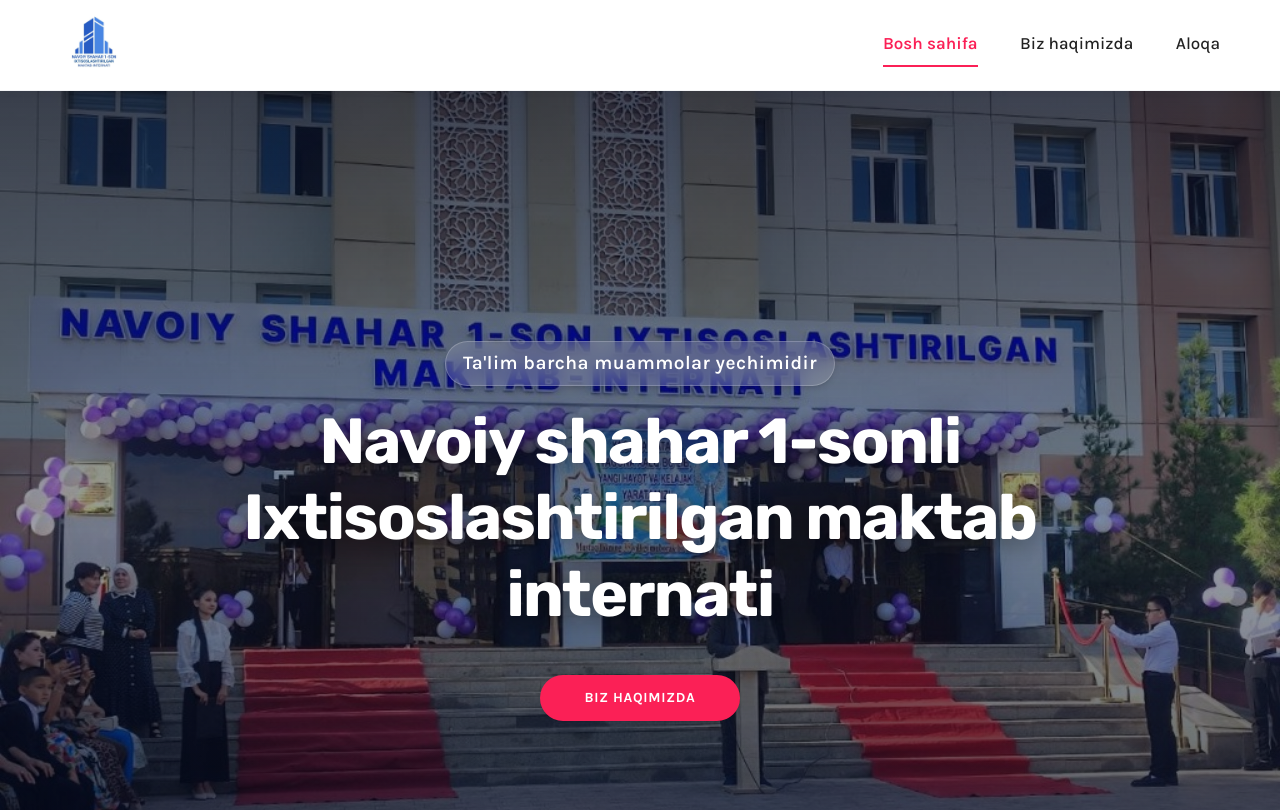
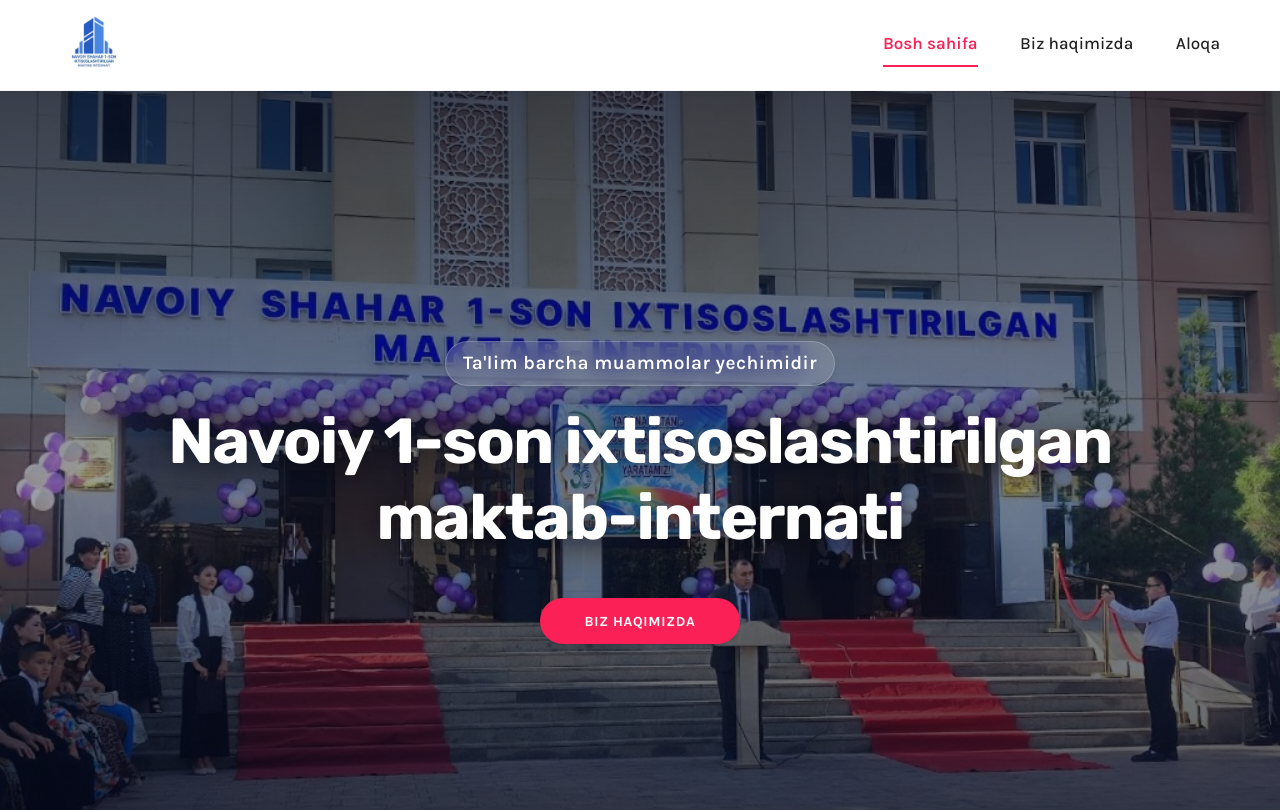
Before and after one commit to k-obloberdiyev/nsimi-website, a React (Vite) app: page / in a window 1280 px wide. Shown: the top 810 px of the page. Built offline with nearby package versions, Linux system fonts and the light colour scheme.

Commit message:
feat: change school name to Navoiy 1-son ixtisoslashtirilgan maktab-internati

```diff
--- a/index.html
+++ b/index.html
@@ -4,8 +4,8 @@
     <meta charset="UTF-8" />
     <link rel="icon" type="image/png" href="/images/logo.png" />
     <meta name="viewport" content="width=device-width, initial-scale=1.0" />
-    <title>Navoiy shahar 1-sonli Ixtisoslashtirilgan maktab internati</title>
-    <meta name="description" content="Navoiy shahar 1-sonli Ixtisoslashtirilgan maktab internati rasmiy veb-sayti" />
+    <title>Navoiy 1-son ixtisoslashtirilgan maktab-internati</title>
+    <meta name="description" content="Navoiy 1-son ixtisoslashtirilgan maktab-internati rasmiy veb-sayti" />
     <link rel="preconnect" href="https://fonts.googleapis.com">
     <link rel="preconnect" href="https://fonts.gstatic.com" crossorigin>
     <link href="https://fonts.googleapis.com/css2?family=Karla:ital,wght@0,300..800;1,300..800&family=Rubik:ital,wght@0,300..900;1,300..900&display=swap" rel="stylesheet">
--- a/src/components/home/HeroSection.tsx
+++ b/src/components/home/HeroSection.tsx
@@ -22,7 +22,7 @@ export const HeroSection: React.FC = () => {
 
         {/* Main H1 Title */}
         <h1 className="text-white font-bold text-3xl sm:text-4xl md:text-5xl lg:text-6xl tracking-tight leading-[1.2] max-w-4xl mb-8 sm:mb-10 drop-shadow-[0_4px_16px_rgba(0,0,0,0.6)] animate-in fade-in slide-in-from-bottom-4 duration-700">
-          Navoiy shahar 1-sonli Ixtisoslashtirilgan maktab internati
+          Navoiy 1-son ixtisoslashtirilgan maktab-internati
         </h1>
 
         {/* CTA Button */}
--- a/src/components/layout/Footer.tsx
+++ b/src/components/layout/Footer.tsx
@@ -5,7 +5,7 @@ export const Footer: React.FC = () => {
     <footer className="bg-[#191919] text-[#d3d3d3] py-7 border-t border-neutral-800">
       <div className="site-container flex flex-col md:flex-row items-center justify-center text-center">
         <p className="text-[15px] md:text-[16px] tracking-wide text-[#d3d3d3]">
-          Copyright © 2026 Navoiy shahar 1-sonli Ixtisoslashtirilgan maktab internati
+          Copyright © 2026 Navoiy 1-son ixtisoslashtirilgan maktab-internati
         </p>
       </div>
     </footer>
--- a/src/components/layout/Header.tsx
+++ b/src/components/layout/Header.tsx
@@ -26,11 +26,11 @@ export const Header: React.FC = () => {
           <Link
             to="/"
             className="flex items-center gap-3 group focus:outline-none"
-            aria-label="Navoiy shahar 1-sonli Ixtisoslashtirilgan maktab internati"
+            aria-label="Navoiy 1-son ixtisoslashtirilgan maktab-internati"
           >
             <img
               src="/images/logo.png"
-              alt="Navoiy shahar 1-sonli Ixtisoslashtirilgan maktab internati"
+              alt="Navoiy 1-son ixtisoslashtirilgan maktab-internati"
               className="w-[55px] h-[55px] md:w-[68px] md:h-[68px] object-contain rounded-md transition-transform group-hover:scale-105"
             />
           </Link>
--- a/src/data/newsData.ts
+++ b/src/data/newsData.ts
@@ -14,9 +14,9 @@ export const newsArticles: NewsItem[] = [
     "slug": "bizning-shunday-oquvchilarimiz-bor",
     "title": "Bizning shunday o'quvchilarimiz bor",
     "date": "November 29, 2022",
-    "excerpt": "Navoiy shahar 1-sonli Ixtisoslashtirilgan maktab internatining 4 nafar oʻquvchisi Xalqaro fan olimpiadalari saralash bosqichidan muvaffaqiyatli oʻtib, keyingi bosqichga yoʻllanmani q...",
+    "excerpt": "Navoiy 1-son ixtisoslashtirilgan maktab-internatining 4 nafar oʻquvchisi Xalqaro fan olimpiadalari saralash bosqichidan muvaffaqiyatli oʻtib, keyingi bosqichga yoʻllanmani q...",
     "paragraphs": [
-      "Navoiy shahar 1-sonli Ixtisoslashtirilgan maktab internatining 4 nafar oʻquvchisi Xalqaro fan olimpiadalari saralash bosqichidan muvaffaqiyatli oʻtib, keyingi bosqichga yoʻllanmani qoʻlga kiritishdi. Oʻquvchilarimizga keyingi bosqichlarda omad tilab qolamiz."
+      "Navoiy 1-son ixtisoslashtirilgan maktab-internatining 4 nafar oʻquvchisi Xalqaro fan olimpiadalari saralash bosqichidan muvaffaqiyatli oʻtib, keyingi bosqichga yoʻllanmani qoʻlga kiritishdi. Oʻquvchilarimizga keyingi bosqichlarda omad tilab qolamiz."
     ],
     "images": [
       "/images/photo_2022-11-08_15-05-21-1.jpg"
@@ -29,7 +29,7 @@ export const newsArticles: NewsItem[] = [
     "date": "November 8, 2022",
     "excerpt": "2022-yil 6-noyabr kuni Toshkent shahridagi Inha universitetida Janubiy Koreya Respublikasining INHA universiteti bilan hamkorlikda matematika va fizika fanlari boʻyicha oʻtkazilgan...",
     "paragraphs": [
-      "2022-yil 6-noyabr kuni Toshkent shahridagi Inha universitetida Janubiy Koreya Respublikasining INHA universiteti bilan hamkorlikda matematika va fizika fanlari boʻyicha oʻtkazilgan olimpiadada Navoiy shahar 1-sonli Ixtisoslashtirilgan maktab internatining 2 nafar 11-sinf oʻquvchisi &#8211; Xolmirzayev Temur va Ikromova Shaxnoza gʻoliblikni qoʻlga kiritib INHA Universitetining taʼlim granti sohibiga aylanishdi."
+      "2022-yil 6-noyabr kuni Toshkent shahridagi Inha universitetida Janubiy Koreya Respublikasining INHA universiteti bilan hamkorlikda matematika va fizika fanlari boʻyicha oʻtkazilgan olimpiadada Navoiy 1-son ixtisoslashtirilgan maktab-internatining 2 nafar 11-sinf oʻquvchisi &#8211; Xolmirzayev Temur va Ikromova Shaxnoza gʻoliblikni qoʻlga kiritib INHA Universitetining taʼlim granti sohibiga aylanishdi."
     ],
     "images": [
       "/images/photo_2022-11-08_15-05-21-2.jpg",
@@ -63,9 +63,9 @@ export const newsArticles: NewsItem[] = [
     "slug": "viloyat-olimpiadasi",
     "title": "Viloyat olimpiadasi",
     "date": "November 4, 2022",
-    "excerpt": "Prezident ta'lim muassasalari agentligi tizimidagi Navoiy shahar 1-sonli Ixtisoslashtirilgan maktab internatining 6 nafar 9-sinf o'quvchilari Respublika fan olimpiadasining III bosqi...",
+    "excerpt": "Prezident ta'lim muassasalari agentligi tizimidagi Navoiy 1-son ixtisoslashtirilgan maktab-internatining 6 nafar 9-sinf o'quvchilari Respublika fan olimpiadasining III bosqi...",
     "paragraphs": [
-      "Prezident ta'lim muassasalari agentligi tizimidagi Navoiy shahar 1-sonli Ixtisoslashtirilgan maktab internatining 6 nafar 9-sinf o'quvchilari Respublika fan olimpiadasining III bosqichi (viloyat) da g'oliblikni qo'lga kiritishdi. Ushbu o'quvchilarimizning ustozlari va ota-onalariga o'z minnatdorchiligimizni bildiramiz. O'quvchilarimizga esa keyingi bosqichlarda omad tilab qolamiz."
+      "Prezident ta'lim muassasalari agentligi tizimidagi Navoiy 1-son ixtisoslashtirilgan maktab-internatining 6 nafar 9-sinf o'quvchilari Respublika fan olimpiadasining III bosqichi (viloyat) da g'oliblikni qo'lga kiritishdi. Ushbu o'quvchilarimizning ustozlari va ota-onalariga o'z minnatdorchiligimizni bildiramiz. O'quvchilarimizga esa keyingi bosqichlarda omad tilab qolamiz."
     ],
     "images": [
       "/images/2.jpg"
@@ -76,9 +76,9 @@ export const newsArticles: NewsItem[] = [
     "slug": "respublika-olimpiadasi",
     "title": "Respublika olimpiadasi",
     "date": "June 11, 2022",
-    "excerpt": "Bugun bo'lib o'tgan biologiya fanidan Respublika fan olimpiadasida bizning Navoiy shahar 1-sonli Ixtisoslashtirilgan maktab internati o‘quv markazimiz o'qituvchisi Parmanov Husniddin domlo shogirdlari Izzatullayev Javohi...",
+    "excerpt": "Bugun bo'lib o'tgan biologiya fanidan Respublika fan olimpiadasida bizning Navoiy 1-son ixtisoslashtirilgan maktab-internati o‘quv markazimiz o'qituvchisi Parmanov Husniddin domlo shogirdlari Izzatullayev Javohi...",
     "paragraphs": [
-      "Bugun bo'lib o'tgan biologiya fanidan Respublika fan olimpiadasida bizning Navoiy shahar 1-sonli Ixtisoslashtirilgan maktab internati o‘quv markazimiz o'qituvchisi Parmanov Husniddin domlo shogirdlari Izzatullayev Javohir faxrli &#x1f947;-o‘rinni qo'lga kiritdi &#x1f973;&#x1f973;&#x1f973;&#x1f44f;&#x1f44f;&#x1f44f; . Javohir tabriklaymiz yutuqlaringiz bundanda bardavom bo‘lsin !!!&#x1f490;&#x1f490; Parmanov Husniddin domlo sizni ham qutlaymiz &#x1f973; Shogirdlar yetishtirishda aslo charchamang!!!"
+      "Bugun bo'lib o'tgan biologiya fanidan Respublika fan olimpiadasida bizning Navoiy 1-son ixtisoslashtirilgan maktab-internati o‘quv markazimiz o'qituvchisi Parmanov Husniddin domlo shogirdlari Izzatullayev Javohir faxrli &#x1f947;-o‘rinni qo'lga kiritdi &#x1f973;&#x1f973;&#x1f973;&#x1f44f;&#x1f44f;&#x1f44f; . Javohir tabriklaymiz yutuqlaringiz bundanda bardavom bo‘lsin !!!&#x1f490;&#x1f490; Parmanov Husniddin domlo sizni ham qutlaymiz &#x1f973; Shogirdlar yetishtirishda aslo charchamang!!!"
     ],
     "images": [
       "/images/photo_2022-10-04_18-27-57-768x1024.jpg",
@@ -95,7 +95,7 @@ export const newsArticles: NewsItem[] = [
       "Al-Xorazmiy nomidagi fan olimpiadasining respublika bosqichi gʻoliblari taqdirlandi",
       "Xalq taʼlimi vazirligi tomonidan iqtidorli oʻquvchilarni qoʻllab-quvvatlash maqsadida 7-8-sinf oʻquvchilari oʻrtasida matematika, fizika, kimyo va biologiya fanlaridan tashkil etilgan Al-Xorazmiy nomidagi fan olimpiadasining taqdirlash marosimi boʻlib oʻtdi.",
       "Olimpiada ishtirokchilarining bilimi test va yozma ish topshiriqlari boʻyicha baholandi. Barcha natijalar umumlashtirilib, har bir fan kesimida gʻolib oʻquvchilar aniqlandi.",
-      "Navoiy shahar 1-sonli Ixtisoslashtirilgan maktab internati 8-&#8220;D&#8221; sinf oʻquvchisi Umidjonov Jahongir kimyo fanidan &#x1f949;3- oʻrinni qoʻlga kiritdi."
+      "Navoiy 1-son ixtisoslashtirilgan maktab-internati 8-&#8220;D&#8221; sinf oʻquvchisi Umidjonov Jahongir kimyo fanidan &#x1f949;3- oʻrinni qoʻlga kiritdi."
     ],
     "images": [
       "/images/photo_2022-10-04_18-24-42-1024x768.jpg",
@@ -130,7 +130,7 @@ export const newsArticles: NewsItem[] = [
       "Buyilgi Prezident maktabini kirgan Saxadov ustozimiz va ular bilan birga ishlagan ustozlarimizning o'quvchilari super natijasi&#x1f447;",
       "&#x2705;1-o'rin Saydullayev Abdulhamid&#x2705;4. Yuldashev Temur&#x2705;6 Muradullayev Jasurbek&#x2705;11.Qulmamatov Dostonbek&#x2705;13.Ubaydullayev Temurbek&#x2705;20.Yakubjonov Bunyodbek&#x2705;22. TOJIYEV MUHAMMADJON&#x2705;23. ISMOILOVA OQILA",
       "Bu yilgi natijalarimiz &#x1f447;",
-      "&#x2705;Navoiy shahar 1-sonli Ixtisoslashtirilgan maktab internatiga 20 ta (+10)&#x2705;Nurota Tomdi Qizltepaga Ixtisoslashgan maktablariga 80 dan ortiq&#x2705;Abiturentlarimiz 50 ga yaqin",
+      "&#x2705;Navoiy 1-son ixtisoslashtirilgan maktab-internatiga 20 ta (+10)&#x2705;Nurota Tomdi Qizltepaga Ixtisoslashgan maktablariga 80 dan ortiq&#x2705;Abiturentlarimiz 50 ga yaqin",
       "&#x1f4a5;Natijalarimiz ko'rish uchun&#x1f447;https://t.me/alif_oquvmarkazi"
     ],
     "images": [
--- a/src/data/siteData.ts
+++ b/src/data/siteData.ts
@@ -11,8 +11,8 @@ export const navLinks: NavLink[] = [
 ];
 
 export const siteContactInfo = {
-  schoolName: "Navoiy shahar 1-sonli Ixtisoslashtirilgan maktab internati",
-  organization: "Prezident ta'lim muassasalari agentligi tizimidagi Navoiy shahar 1-sonli Ixtisoslashtirilgan maktab internati",
+  schoolName: "Navoiy 1-son ixtisoslashtirilgan maktab-internati",
+  organization: "Prezident ta'lim muassasalari agentligi tizimidagi Navoiy 1-son ixtisoslashtirilgan maktab-internati",
   address: "51-uy, Navoiy ko'chasi, Navoiy shahri, O'zbekiston",
   email: "suxrobnavoiyinf@gmail.com",
   phone: "+998-79-224-02-11",
@@ -26,7 +26,7 @@ export const aboutPageData = {
   goalDescription: "O'zbekistonga kelajagi uchun o'z hissasini qo'shadigan va foydasi tegadiga yaxshi o'quvchi yoshlar yetkazib berish.",
   goalImage: "/images/school-building.jpg",
   methodTitle: "Biz bilan bochqacha",
-  methodDescription: "Navoiy shahar 1-sonli Ixtisoslashtirilgan maktab internati butun O'zbekistonda o'zining a'lo bilimli o'quvchilar yetishtirib berishi bilan nom qozongan. Bizning maktabimizda tajribali va fidoyi o'qituvchilar ilg'or metodlar bilan dars berishadi.",
+  methodDescription: "Navoiy 1-son ixtisoslashtirilgan maktab-internati butun O'zbekistonda o'zining a'lo bilimli o'quvchilar yetishtirib berishi bilan nom qozongan. Bizning maktabimizda tajribali va fidoyi o'qituvchilar ilg'or metodlar bilan dars berishadi.",
   directionsTitle: "Yo'nalishlar",
   directionsDescription: "Hozirda maktabimizda quyidagi 2 turdagi yo'nalishlar mavjud:",
   directions: [
--- a/src/pages/AboutPage.tsx
+++ b/src/pages/AboutPage.tsx
@@ -8,7 +8,7 @@ export const AboutPage: React.FC = () => {
   const [modalImage, setModalImage] = useState<string | null>(null);
 
   useEffect(() => {
-    document.title = 'Biz haqimizda – Navoiy shahar 1-sonli Ixtisoslashtirilgan maktab internati';
+    document.title = 'Biz haqimizda – Navoiy 1-son ixtisoslashtirilgan maktab-internati';
     window.scrollTo(0, 0);
   }, []);
 
@@ -122,7 +122,7 @@ export const AboutPage: React.FC = () => {
       <ImageModal
         isOpen={!!modalImage}
         src={modalImage || ''}
-        alt="Navoiy shahar 1-sonli Ixtisoslashtirilgan maktab internati"
+        alt="Navoiy 1-son ixtisoslashtirilgan maktab-internati"
         onClose={() => setModalImage(null)}
       />
     </div>
--- a/src/pages/ContactPage.tsx
+++ b/src/pages/ContactPage.tsx
@@ -14,7 +14,7 @@ export const ContactPage: React.FC = () => {
   const [isSubmitting, setIsSubmitting] = useState(false);
 
   useEffect(() => {
-    document.title = 'Aloqa – Navoiy shahar 1-sonli Ixtisoslashtirilgan maktab internati';
+    document.title = 'Aloqa – Navoiy 1-son ixtisoslashtirilgan maktab-internati';
     window.scrollTo(0, 0);
   }, []);
 
@@ -208,7 +208,7 @@ export const ContactPage: React.FC = () => {
               {/* Interactive map snippet */}
               <div className="mt-8 rounded-2xl overflow-hidden border border-gray-200 shadow-sm aspect-[16/9] bg-gray-100">
                 <iframe
-                  title="Navoiy shahar 1-sonli Ixtisoslashtirilgan maktab internati joylashuvi"
+                  title="Navoiy 1-son ixtisoslashtirilgan maktab-internati joylashuvi"
                   src="https://maps.google.com/maps?q=51-uy%20Navoiy%20ko'chasi%20Navoiy%20shahri&t=&z=15&ie=UTF8&iwloc=&output=embed"
                   width="100%"
                   height="100%"
--- a/src/pages/HomePage.tsx
+++ b/src/pages/HomePage.tsx
@@ -4,7 +4,7 @@ import { QuoteSection } from '../components/home/QuoteSection';
 
 export const HomePage: React.FC = () => {
   useEffect(() => {
-    document.title = 'Navoiy shahar 1-sonli Ixtisoslashtirilgan maktab internati';
+    document.title = 'Navoiy 1-son ixtisoslashtirilgan maktab-internati';
     window.scrollTo(0, 0);
   }, []);
 
--- a/src/pages/NewsDetailPage.tsx
+++ b/src/pages/NewsDetailPage.tsx
@@ -31,9 +31,9 @@ export const NewsDetailPage: React.FC = () => {
 
   useEffect(() => {
     if (article) {
-      document.title = `${article.title} – Navoiy shahar 1-sonli Ixtisoslashtirilgan maktab internati`;
+      document.title = `${article.title} – Navoiy 1-son ixtisoslashtirilgan maktab-internati`;
     } else {
-      document.title = 'Yangilik topilmadi – Navoiy shahar 1-sonli Ixtisoslashtirilgan maktab internati';
+      document.title = 'Yangilik topilmadi – Navoiy 1-son ixtisoslashtirilgan maktab-internati';
     }
     window.scrollTo(0, 0);
   }, [article, slug]);
--- a/src/pages/NewsPage.tsx
+++ b/src/pages/NewsPage.tsx
@@ -7,7 +7,7 @@ import { ArrowRight, Calendar } from 'lucide-react';
 
 export const NewsPage: React.FC = () => {
   useEffect(() => {
-    document.title = 'Yangiliklar – Navoiy shahar 1-sonli Ixtisoslashtirilgan maktab internati';
+    document.title = 'Yangiliklar – Navoiy 1-son ixtisoslashtirilgan maktab-internati';
     window.scrollTo(0, 0);
   }, []);
 
```
